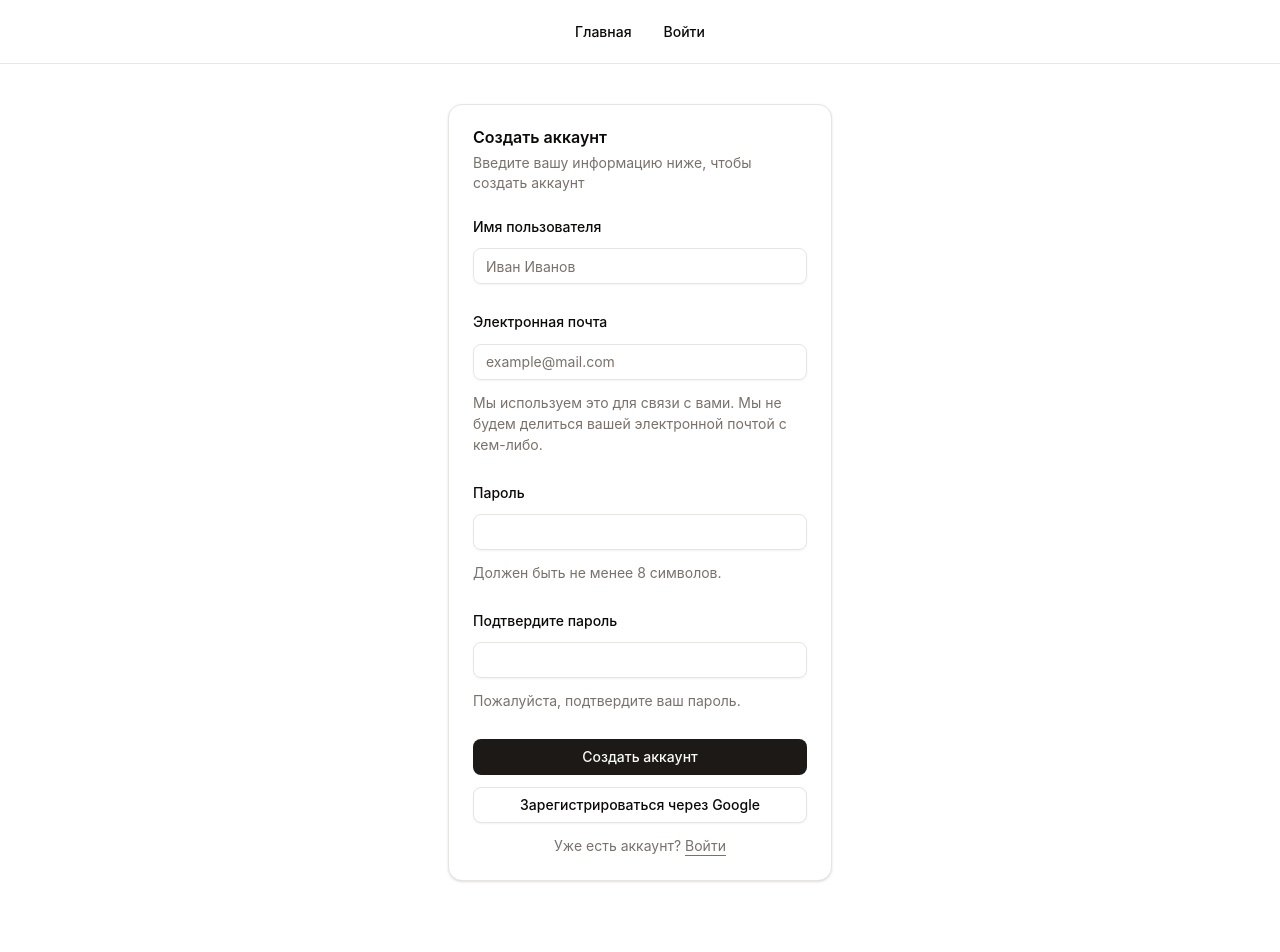
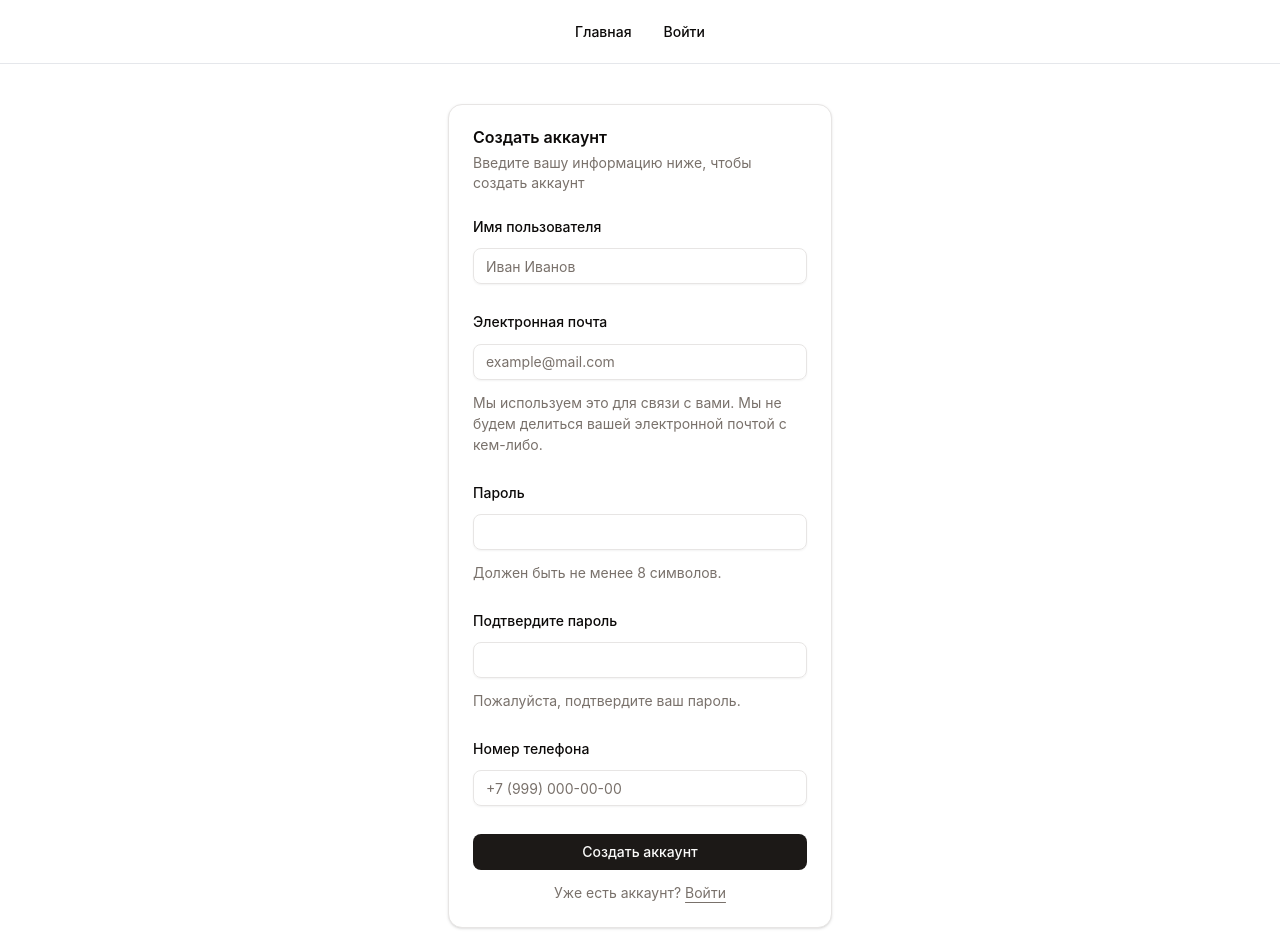
Before and after one commit to UnderOneBreath/Frontend-Graduatework2, a React (Vite) app: page /signup in a window 1280 px wide. Shown: the top 952 px of the page. Before the commit the page ends 921 px from the top, so only its background shows below. Built offline with nearby package versions, Linux system fonts and the light colour scheme.

Commit message:
fixed button signup/login for forms and set up route-dom

```diff
--- a/src/components/login-form.tsx
+++ b/src/components/login-form.tsx
@@ -14,7 +14,7 @@ import {
 	FieldLabel,
 } from "@/components/ui/field";
 import { Input } from "@/components/ui/input";
-import { Link } from "lucide-react";
+import { Link } from "react-router-dom";
 
 export function LoginForm({
 	className,
@@ -59,7 +59,13 @@ export function LoginForm({
 									Войти через Google
 								</Button>
 								<FieldDescription className="text-center">
-									Нет аккаунта? <a href="/SignUp">Зарегистрироваться</a>
+									Нет аккаунта?{" "}
+									<Link
+										to="/SignUp"
+										className="underline-offset-4 hover:underline"
+									>
+										Зарегистрироваться
+									</Link>
 								</FieldDescription>
 							</Field>
 						</FieldGroup>
--- a/src/components/signup-form.tsx
+++ b/src/components/signup-form.tsx
@@ -13,6 +13,7 @@ import {
 	FieldLabel,
 } from "@/components/ui/field";
 import { Input } from "@/components/ui/input";
+import { Link } from "react-router-dom";
 
 export function SignupForm({ ...props }: React.ComponentProps<typeof Card>) {
 	return (
@@ -59,14 +60,28 @@ export function SignupForm({ ...props }: React.ComponentProps<typeof Card>) {
 								Пожалуйста, подтвердите ваш пароль.
 							</FieldDescription>
 						</Field>
+						<Field>
+							<FieldLabel htmlFor="phone">Номер телефона</FieldLabel>
+							<Input
+								id="phone"
+								type="tel"
+								placeholder="+7 (999) 000-00-00"
+							/>
+						</Field>
 						<FieldGroup>
 							<Field>
 								<Button type="submit">Создать аккаунт</Button>
-								<Button variant="outline" type="button">
+								{/* <Button variant="outline" type="button">
 									Зарегистрироваться через Google
-								</Button>
+								</Button> */}
 								<FieldDescription className="px-6 text-center">
-									Уже есть аккаунт? <a href="/Login">Войти</a>
+									Уже есть аккаунт?{" "}
+									<Link
+										to="/Login"
+										className="underline-offset-4 hover:underline"
+									>
+										Войти
+									</Link>
 								</FieldDescription>
 							</Field>
 						</FieldGroup>
```
